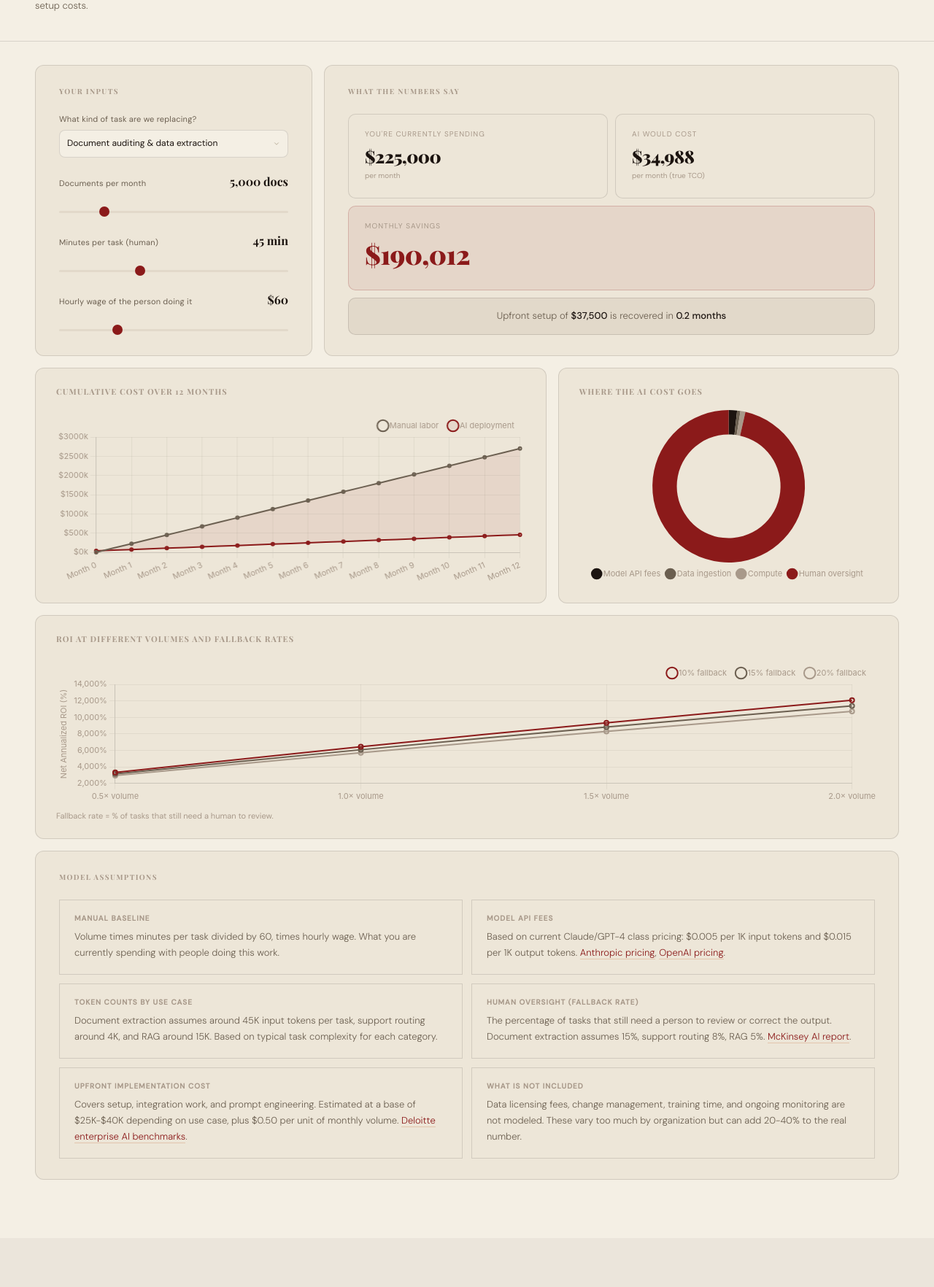
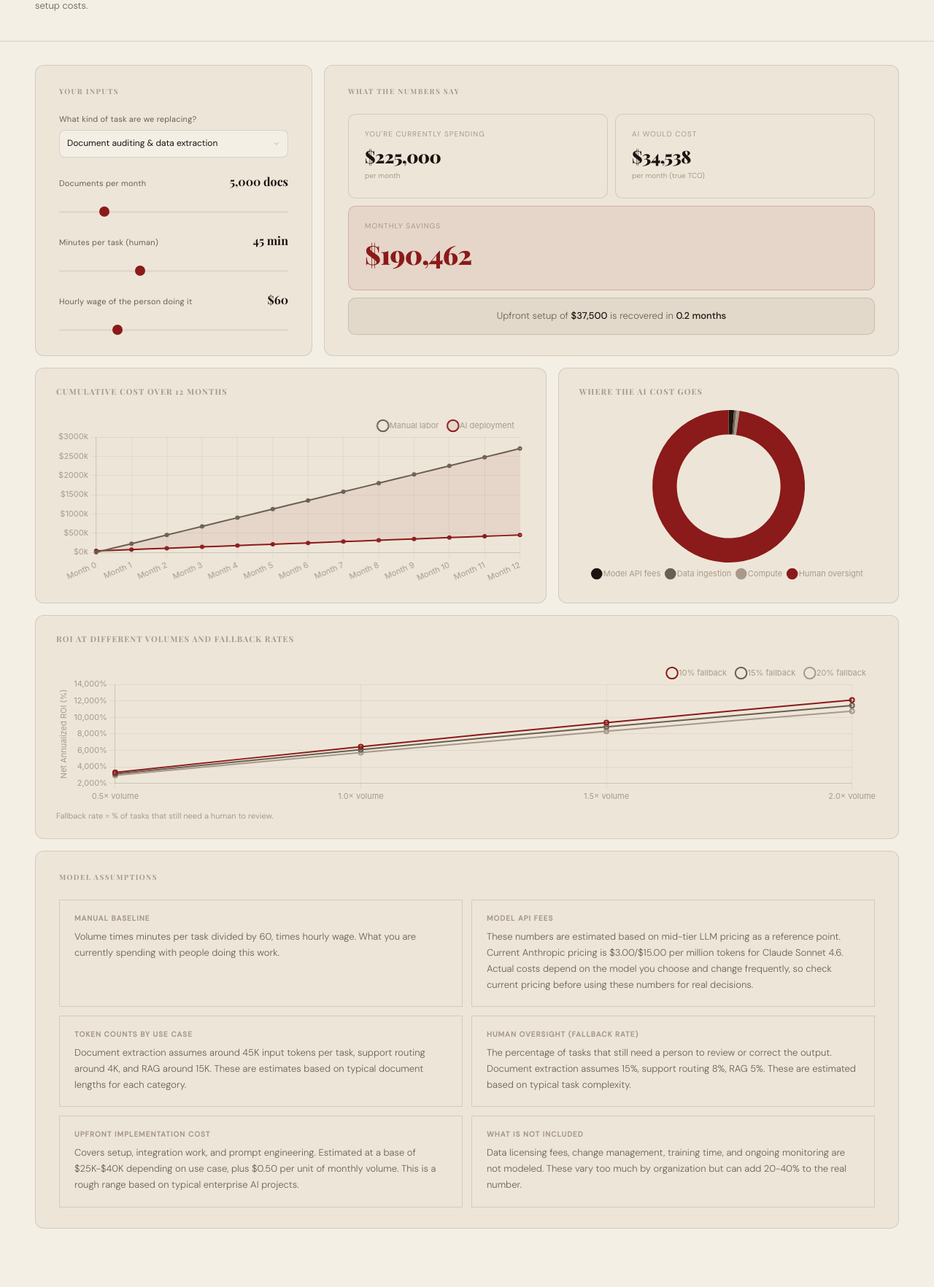
Before and after one commit to chaitalihm/chaitali-mandavia, a Flask app: page /simulator in a window 1280 px wide. Shown: the part 237-2001 px from the top of the page at 73% size. Before the commit the page ends 1854 px from the top, so only its background shows below. Run offline with Flask 3, Linux system fonts and the light colour scheme; some web fonts are replaced.

Commit message:
Fix API pricing: honest note on estimates, update to Sonnet 4.6 rates, remove unverified citations

```diff
--- a/app.py
+++ b/app.py
@@ -1,11 +1,6 @@
-from flask import Flask, render_template, request, jsonify, send_from_directory
-import os
+from flask import Flask, render_template, request, jsonify
 
-app = Flask(__name__, static_folder='static')
-
-@app.route('/static/<path:filename>')
-def static_files(filename):
-    return send_from_directory(app.static_folder, filename)
+app = Flask(__name__)
 
 @app.route('/')
 def home():
@@ -50,7 +45,7 @@ def calculate():
         human_fallback_rate, upfront_base = 0.05, 40000
 
     legacy_monthly = (volume * (minutes / 60.0)) * wage
-    token_cost = ((volume * input_tokens * 0.005) + (volume * output_tokens * 0.015)) / 1000.0
+    token_cost = ((volume * input_tokens * 0.003) + (volume * output_tokens * 0.015)) / 1000.0
     human_audit_cost = (volume * human_fallback_rate * (minutes / 60.0)) * wage
     ai_tco_monthly = token_cost + human_audit_cost
     monthly_savings = legacy_monthly - ai_tco_monthly
@@ -65,7 +60,7 @@ def calculate():
     for scale in [0.5, 1.0, 1.5, 2.0]:
         s_vol = volume * scale
         s_legacy = (s_vol * (minutes / 60.0)) * wage
-        s_token = ((s_vol * input_tokens * 0.005) + (s_vol * output_tokens * 0.015)) / 1000.0
+        s_token = ((s_vol * input_tokens * 0.003) + (s_vol * output_tokens * 0.015)) / 1000.0
         s_upfront = upfront_base + (s_vol * 0.50)
         for rate, lst in [(0.10, sens_10), (0.15, sens_15), (0.20, sens_20)]:
             s_tco = s_token + ((s_vol * rate * (minutes / 60.0)) * wage)
--- a/templates/index.html
+++ b/templates/index.html
@@ -168,19 +168,19 @@
             </div>
             <div style="background:var(--sand-2);border:1px solid var(--rule);padding:18px 20px;">
                 <div style="font-size:10px;font-weight:600;letter-spacing:0.1em;text-transform:uppercase;color:var(--ink-3);margin-bottom:8px;">Model API fees</div>
-                <div style="font-size:13px;color:var(--ink-2);line-height:1.7;font-weight:300;">Based on current Claude/GPT-4 class pricing: $0.005 per 1K input tokens and $0.015 per 1K output tokens. <a href="https://www.anthropic.com/pricing" target="_blank" style="color:var(--terra);text-decoration:none;border-bottom:1px solid rgba(200,120,74,0.3);">Anthropic pricing</a>, <a href="https://openai.com/api/pricing" target="_blank" style="color:var(--terra);text-decoration:none;border-bottom:1px solid rgba(200,120,74,0.3);">OpenAI pricing</a>.</div>
+                <div style="font-size:13px;color:var(--ink-2);line-height:1.7;font-weight:300;">These numbers are estimated based on mid-tier LLM pricing as a reference point. Current Anthropic pricing is $3.00/$15.00 per million tokens for Claude Sonnet 4.6. Actual costs depend on the model you choose and change frequently, so check current pricing before using these numbers for real decisions.</div>
             </div>
             <div style="background:var(--sand-2);border:1px solid var(--rule);padding:18px 20px;">
                 <div style="font-size:10px;font-weight:600;letter-spacing:0.1em;text-transform:uppercase;color:var(--ink-3);margin-bottom:8px;">Token counts by use case</div>
-                <div style="font-size:13px;color:var(--ink-2);line-height:1.7;font-weight:300;">Document extraction assumes around 45K input tokens per task, support routing around 4K, and RAG around 15K. Based on typical task complexity for each category.</div>
+                <div style="font-size:13px;color:var(--ink-2);line-height:1.7;font-weight:300;">Document extraction assumes around 45K input tokens per task, support routing around 4K, and RAG around 15K. These are estimates based on typical document lengths for each category.</div>
             </div>
             <div style="background:var(--sand-2);border:1px solid var(--rule);padding:18px 20px;">
                 <div style="font-size:10px;font-weight:600;letter-spacing:0.1em;text-transform:uppercase;color:var(--ink-3);margin-bottom:8px;">Human oversight (fallback rate)</div>
-                <div style="font-size:13px;color:var(--ink-2);line-height:1.7;font-weight:300;">The percentage of tasks that still need a person to review or correct the output. Document extraction assumes 15%, support routing 8%, RAG 5%. <a href="https://www.mckinsey.com/capabilities/quantumblack/our-insights/the-state-of-ai" target="_blank" style="color:var(--terra);text-decoration:none;border-bottom:1px solid rgba(200,120,74,0.3);">McKinsey AI report</a>.</div>
+                <div style="font-size:13px;color:var(--ink-2);line-height:1.7;font-weight:300;">The percentage of tasks that still need a person to review or correct the output. Document extraction assumes 15%, support routing 8%, RAG 5%. These are estimated based on typical task complexity.</div>
             </div>
             <div style="background:var(--sand-2);border:1px solid var(--rule);padding:18px 20px;">
                 <div style="font-size:10px;font-weight:600;letter-spacing:0.1em;text-transform:uppercase;color:var(--ink-3);margin-bottom:8px;">Upfront implementation cost</div>
-                <div style="font-size:13px;color:var(--ink-2);line-height:1.7;font-weight:300;">Covers setup, integration work, and prompt engineering. Estimated at a base of $25K-$40K depending on use case, plus $0.50 per unit of monthly volume. <a href="https://www.deloitte.com/us/en/insights/topics/strategy/generative-ai-enterprise-cost.html" target="_blank" style="color:var(--terra);text-decoration:none;border-bottom:1px solid rgba(200,120,74,0.3);">Deloitte enterprise AI benchmarks</a>.</div>
+                <div style="font-size:13px;color:var(--ink-2);line-height:1.7;font-weight:300;">Covers setup, integration work, and prompt engineering. Estimated at a base of $25K-$40K depending on use case, plus $0.50 per unit of monthly volume. This is a rough range based on typical enterprise AI projects.</div>
             </div>
             <div style="background:var(--sand-2);border:1px solid var(--rule);padding:18px 20px;">
                 <div style="font-size:10px;font-weight:600;letter-spacing:0.1em;text-transform:uppercase;color:var(--ink-3);margin-bottom:8px;">What is not included</div>
```
